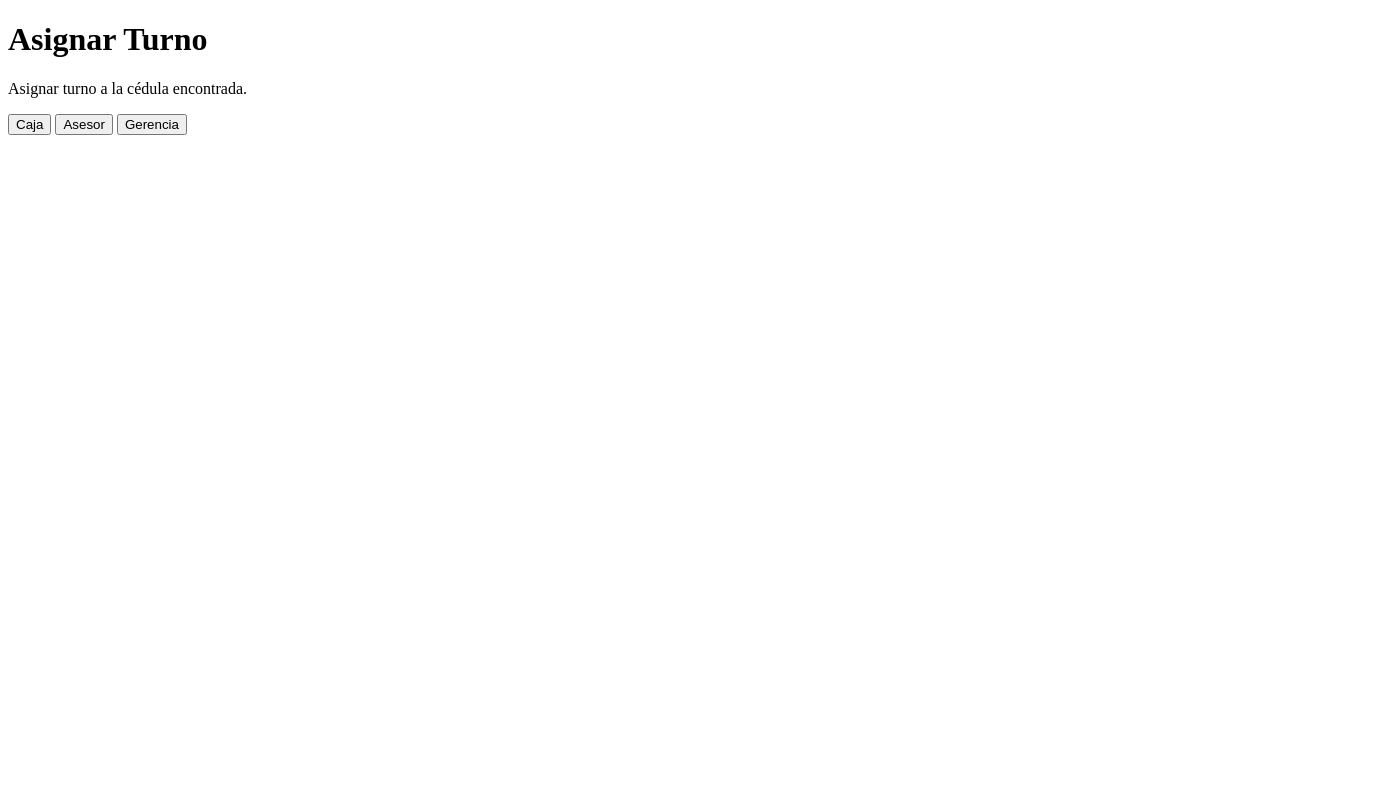
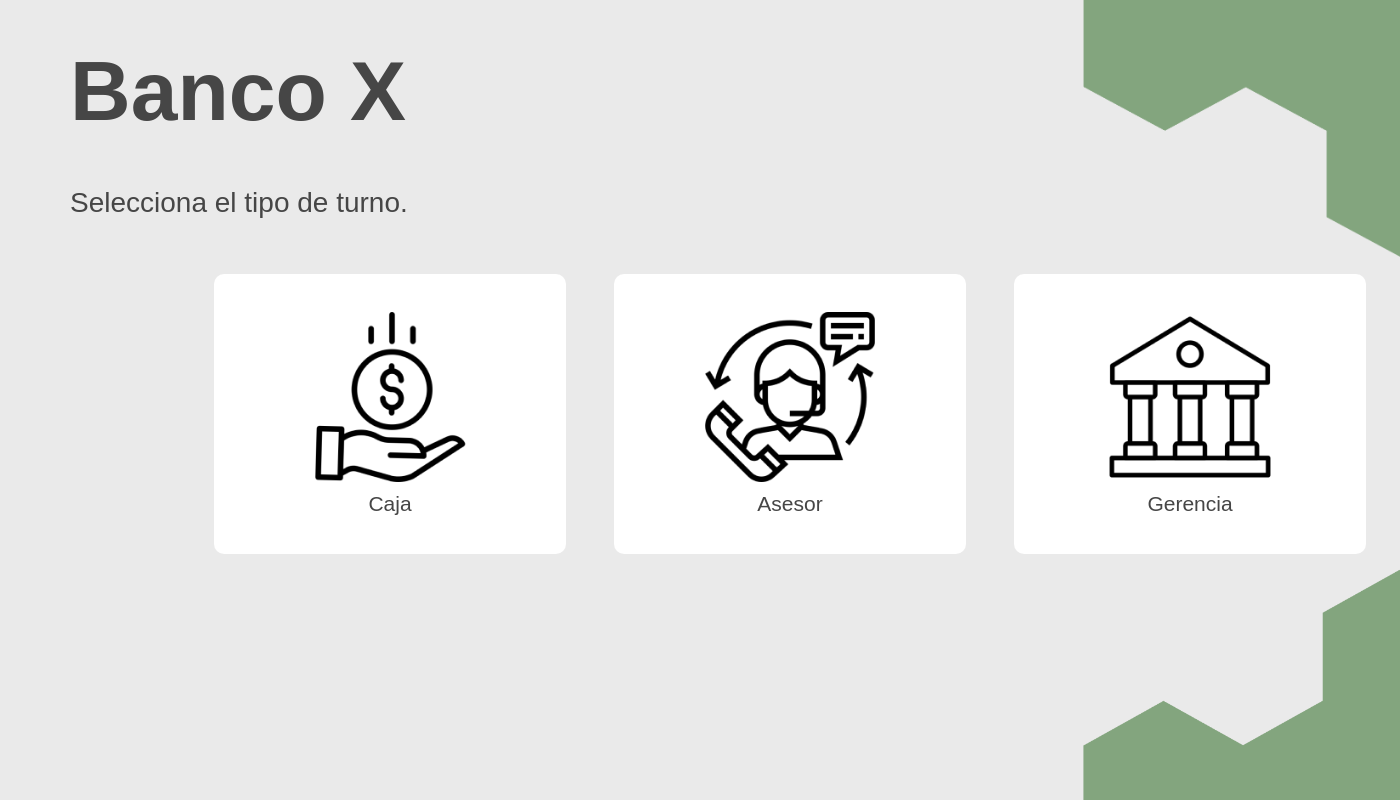
Before and after one commit to andreschacua/turnosBanco2, a Django app: page /asignar-turno/ in a window 1400 px wide; the page is wider, and only the part inside the window is pictured. Run offline with Django 3.2, Linux system fonts and the light colour scheme.

Commit message:
pagina escoger turno grafica

```diff
--- /dev/null
+++ b/inicio_usuarios/static/css/asignar.css
@@ -0,0 +1,104 @@
+body {
+    background-color: #EAEAEA;
+    margin: 0;
+    padding: 0;
+    display: flex;
+    flex-direction: column;
+    align-items: flex-start;
+    height: 100vh;
+    font-family: Arial, Helvetica, sans-serif;
+}
+
+/* Imagen de los rombos */
+.rombos2 {
+    position: absolute;
+    top: 0;
+    right: 0;
+    margin: 0;
+    width: 23.5%; /* Ajusta el tamaño relativo al viewport */
+}
+
+.rombos3 {
+    position: absolute;
+    bottom: 0;
+    right: 0;
+    margin: 0;
+    width: 23.5vw; /* Ajusta el tamaño relativo al viewport */
+}
+
+/* Banco X */
+h1 {
+    width: 100%;
+    text-align: left;
+    margin-top: 2%;
+    padding-left: 5%; /* Ajusta este valor según sea necesario para mover el texto a la derecha */
+    font-family: Arial, Helvetica, sans-serif;
+    font-style: normal;
+    font-weight: 700;
+    font-size: 6vw;  /* Use viewport width to make it responsive */
+    line-height: 1.5;
+    color: #464646;
+}
+
+/* Selecciona el tipo de turno */
+p {
+    width: 100%;
+    text-align: left;
+    padding-left: 5%;
+    margin-top: -2%;
+    font-family: Arial, Helvetica, sans-serif;
+    font-style: normal;
+    font-weight: 400;
+    font-size: 2vw;  /* Use viewport width to make it responsive */
+    line-height: 1.5;
+    color: #464646;
+}
+
+form {
+    display: flex;
+    flex-direction: column;
+    align-items: flex-start;
+    padding-left: 5%;
+    width: 100%;
+    max-width: 600px;
+    margin-top: 5%;
+}
+
+/* Contenedor botones */
+.button-container {
+    display: flex;
+    justify-content: space-between;
+    width: 200%;
+    margin-top: -8%;
+    margin-left: 20%;
+}
+
+/* Botones */
+button {
+    flex: 1; /* Permite que los botones crezcan uniformemente */
+    height: 35vh; /* Ajusta la altura para mantener la forma */
+    background: #ffffff;
+    border-radius: 10px;
+    border: none;
+    font-family: Arial, Helvetica, sans-serif;
+    font-size: 1.5vw;  /* Aumenta el tamaño de la fuente para hacerla proporcional al botón */
+    color: #464646;
+    cursor: pointer;
+    margin: 0 2%; /* Añade un margen para separar los botones */
+    display: flex;
+    flex-direction: column;
+    align-items: center;
+    justify-content: center;
+    text-align: center;
+}
+
+button:hover {
+    background: #a3a3a3;
+}
+
+/* Imagen dentro de los botones */
+button img {
+    width: 50%; /* Ajusta el tamaño de la imagen */
+    height: auto;
+    margin-bottom: 10px; /* Espacio entre la imagen y el texto */
+}
--- a/inicio_usuarios/templates/asignar_turno.html
+++ b/inicio_usuarios/templates/asignar_turno.html
@@ -4,16 +4,32 @@
     <meta charset="UTF-8">
     <meta name="viewport" content="width=device-width, initial-scale=1.0">
     <title>Asignar Turno</title>
+    {% load static %}
+    <link rel="stylesheet" href="{% static 'css/asignar.css' %}">
 </head>
 <body>
-    <h1>Asignar Turno</h1>
-    <p>Asignar turno a la cédula encontrada.</p>
+    <h1>Banco X</h1>
+    <p>Selecciona el tipo de turno.</p>
     <form method="post">
         {% csrf_token %}
         <input type="hidden" name="cedula" value="{{ cedula }}">
-        <button type="submit" name="caja">Caja</button>
-        <button type="submit" name="asesor">Asesor</button>
-        <button type="submit" name="gerencia">Gerencia</button>
+        <div class="button-container">
+            <button type="submit" name="caja">
+                <img src="{% static 'images/caja_icon.png' %}" alt="Caja">
+                Caja
+            </button>
+            <button type="submit" name="asesor">
+                <img src="{% static 'images/usuario_icon.png' %}" alt="Asesor">
+                Asesor
+            </button>
+            <button type="submit" name="gerencia">
+                <img src="{% static 'images/gerencia_icon.png' %}" alt="Gerencia">
+                Gerencia
+            </button>
+        </div>
     </form>
+
+    <img src="{% static 'images/rombos2.png' %}" alt="Figura" class="rombos2">
+    <img src="{% static 'images/rombos3.png' %}" alt="Figura" class="rombos3">
 </body>
 </html>
```
Also changed, not shown: inicio_usuarios/static/images/caja_icon.png (added), inicio_usuarios/static/images/gerencia_icon.png (added), inicio_usuarios/static/images/rombos3.png (added), inicio_usuarios/static/images/usuario_icon.png (added).
